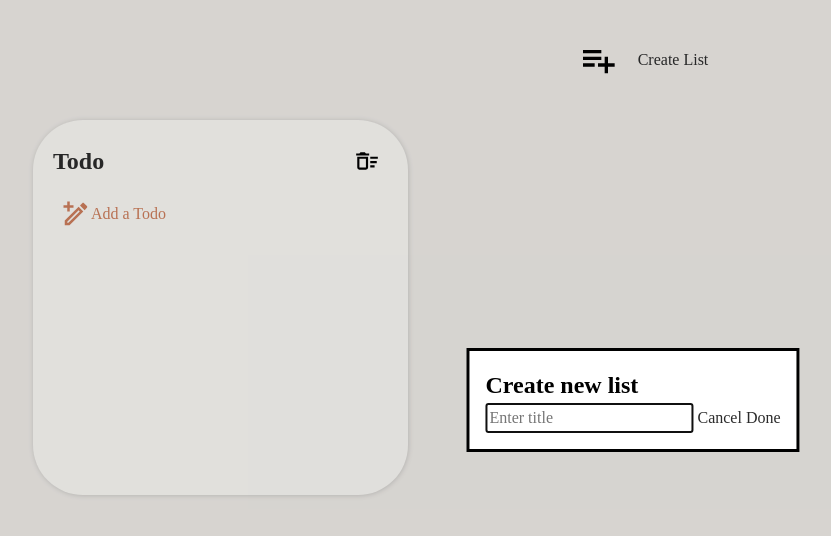
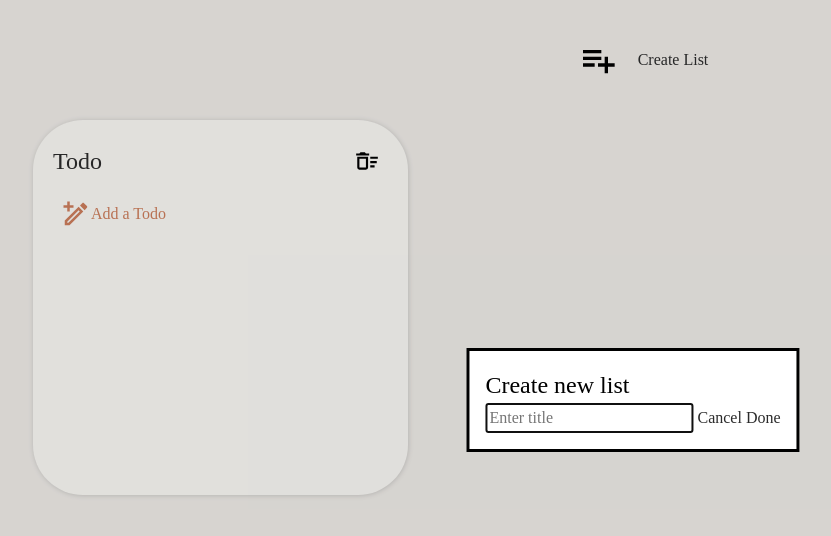
Before and after one commit to ckyever/doodly-do, a website built with webpack: page src/template.html in a window 1280 px wide. Both pictures are taken after a click on the button "Create List". Shown: the whole page, without its empty margins (7-838 px from the left). Built offline with nearby package versions, Linux system fonts and the light colour scheme.

Commit message:
Reduce font weight of headings

```diff
--- a/src/styles.css
+++ b/src/styles.css
@@ -144,6 +144,10 @@ button {
 
 input {
   color: var(--main-text-color);
+}
+
+h1, h2, h3, h4 {
+  font-weight: 500;
 }
 
 .icon {
```
